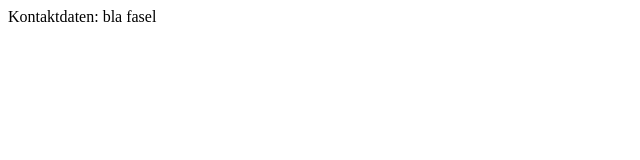
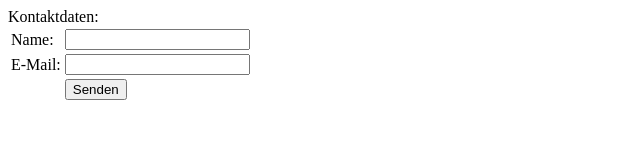
Before and after one commit to trmbeck/FIU-N-20-4-21-1, a plain HTML site: page ErsteSchritteInJS/kontakt.html in a window 1280 px wide. Shown: the whole page, without its empty margins (0-640 px from the left). Drawn offline with Linux system fonts and the light colour scheme.

Commit message:
events hinzugrfügt

```diff
--- a/ErsteSchritteInJS/default.js
+++ b/ErsteSchritteInJS/default.js
@@ -58,3 +58,13 @@ console.log(myArray2);
 
 console.log(myArray2.shift());
 console.log(myArray2);
+
+// einfache und doppelte Anführungszeichen
+let einfach = 'Hallo JavaScript';
+let doppelt = "Hallo JavaScript";
+
+einfach = 'Hallo "JavaScript"';
+doppelt = "Hallo 'JavaScript'";
+
+einfach = 'Hallo \'tolles\' "JavaScript"';
+doppelt = "Hallo 'tolles' \"JavaScript\"";
--- /dev/null
+++ b/ErsteSchritteInJS/events.js
@@ -0,0 +1,9 @@
+function changeColorOnMouseOut(){
+    let control = document.getElementById("txbName");
+    control.style.background = 'red';
+    control.style.color = "white";
+
+    control = document.getElementById("btn");
+    control.style.background = 'black';
+    control.style.color = "white";
+}
--- a/ErsteSchritteInJS/kontakt.html
+++ b/ErsteSchritteInJS/kontakt.html
@@ -7,9 +7,28 @@
     <title>Kontakt</title>
 </head>
 <body>
-    Kontaktdaten:
-    bla
-    fasel
-    <script src="default.js"></script> <!--external Script-->
+    Kontaktdaten: <br>
+
+<table>
+    <tr>
+        <td>Name: </td>
+        <td><input type="text" name="Name" id="txbName"></td>
+    </tr>
+    <tr>
+        <td>E-Mail: </td>
+        <td><input type="email" name="email" id="txbEmail"></td>
+    </tr>
+    <tr>
+        <td></td>
+        <td><input type="button" value="Senden" id="btn"
+            onmouseover="this.style.background='red';this.style.color='yellow'"
+            onmouseout="changeColorOnMouseOut()"
+            onclick="alert('Hallo')"></td>
+    </tr>
+
+</table>
+
+    <!--<script src="default.js"></script> external Script-->
+    <script src="events.js"></script>
 </body>
 </html>
```
